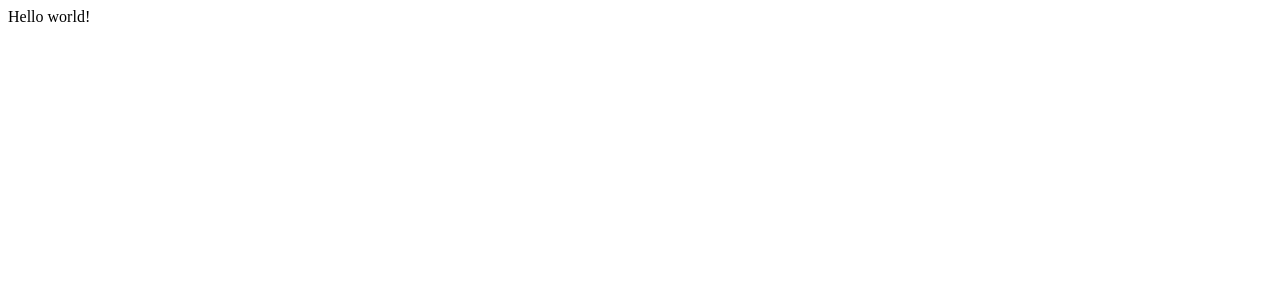
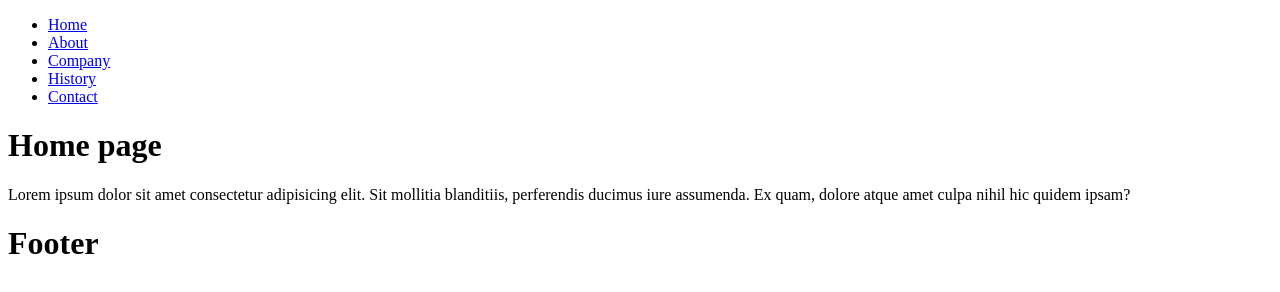
Before and after one commit to abubaker-cs/gatsby-recipes_contentful, a Gatsby site: page / in a window 1280 px wide. Built offline with nearby package versions, Linux system fonts and the light colour scheme; Gatsby itself is replaced by a stand-in of ours.

Commit message:
preparing setup

```diff
--- /dev/null
+++ b/src/components/Footer.js
@@ -0,0 +1,11 @@
+import React from "react"
+
+const Footer = () => {
+  return (
+    <div>
+      <h1>Footer</h1>
+    </div>
+  )
+}
+
+export default Footer
--- /dev/null
+++ b/src/components/Layout.js
@@ -0,0 +1,15 @@
+import React from "react"
+import Navbar from "./Navbar"
+import Footer from "./Footer"
+
+const Layout = ({ children }) => {
+  return (
+    <>
+      <Navbar />
+      {children}
+      <Footer />
+    </>
+  )
+}
+
+export default Layout
--- /dev/null
+++ b/src/components/Navbar.js
@@ -0,0 +1,28 @@
+import React from "react"
+import { Link } from "gatsby"
+
+const Navbar = () => {
+  return (
+    <nav>
+      <ul>
+        <li>
+          <Link to="/">Home</Link>
+        </li>
+        <li>
+          <Link to="/about">About</Link>
+        </li>
+        <li>
+          <Link to="/company/">Company</Link>
+        </li>
+        <li>
+          <Link to="/company/history">History</Link>
+        </li>
+        <li>
+          <Link to="/contact">Contact</Link>
+        </li>
+      </ul>
+    </nav>
+  )
+}
+
+export default Navbar
--- a/src/pages/index.js
+++ b/src/pages/index.js
@@ -1,5 +1,17 @@
 import React from "react"
+import Layout from "../components/Layout"
 
 export default function Home() {
-  return <div>Hello world!</div>
+  return (
+    <Layout>
+      <div>
+        <h1>Home page</h1>
+        <p>
+          Lorem ipsum dolor sit amet consectetur adipisicing elit. Sit mollitia
+          blanditiis, perferendis ducimus iure assumenda. Ex quam, dolore atque
+          amet culpa nihil hic quidem ipsam?
+        </p>
+      </div>
+    </Layout>
+  )
 }
```
Also changed, not shown: src/pages/404.js (added, +12 -0 lines), src/pages/about.js (added, +41 -0 lines), src/pages/contact.js (added, +12 -0 lines).
